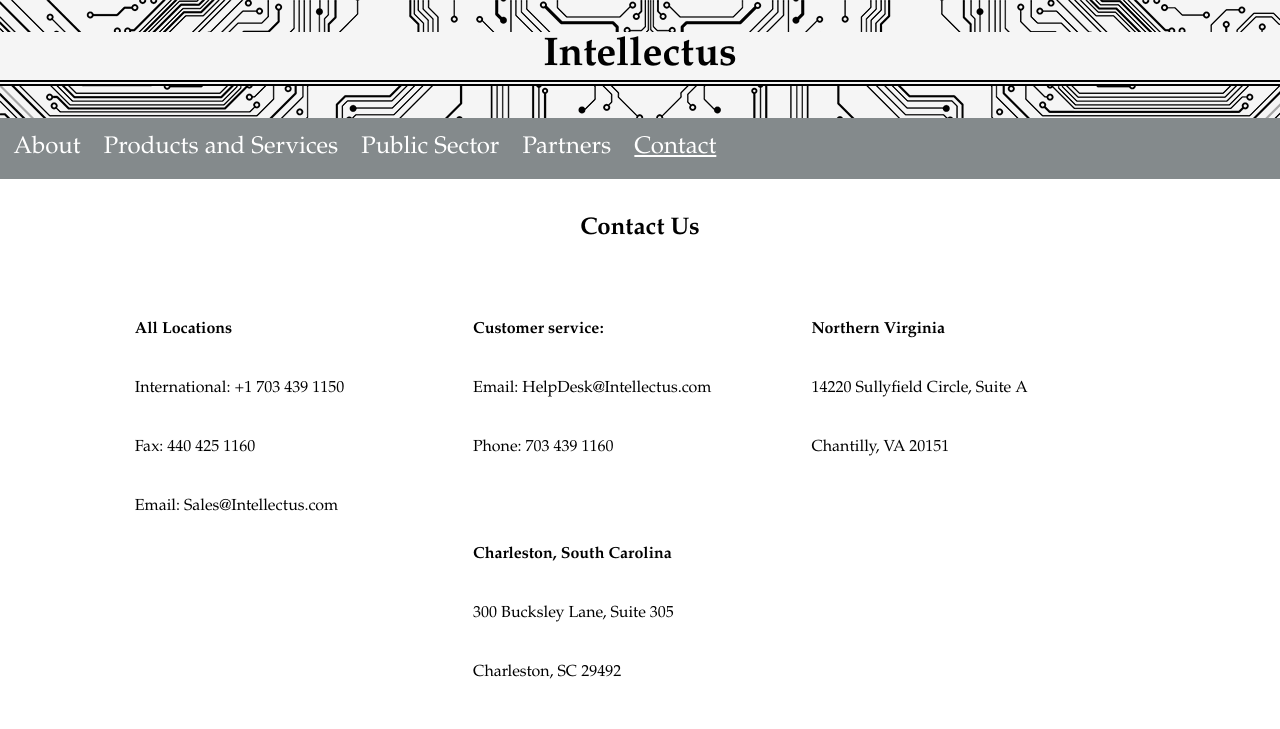
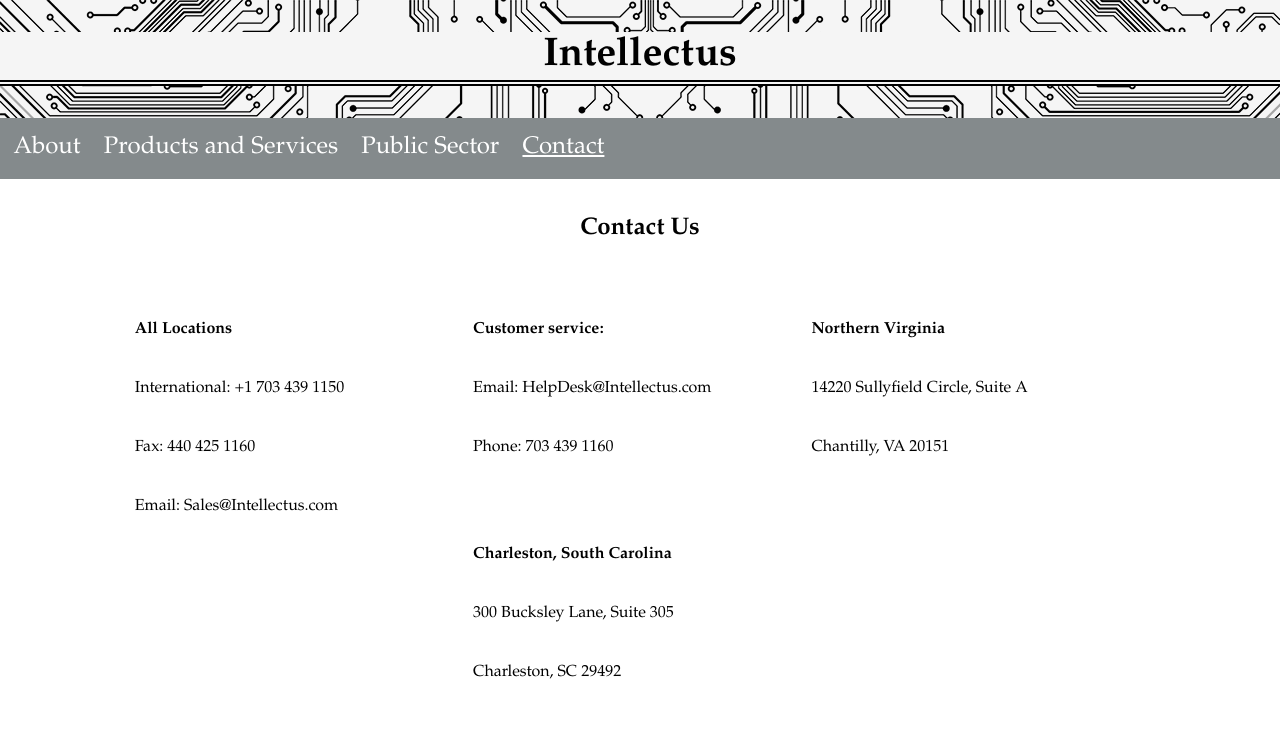
Before and after one commit to ChrisWatson1/Website, a PHP site: page /contact/ in a window 1280 px wide. Shown: the top 729 px of the page. Run offline with PHP 8.4, Linux system fonts and the light colour scheme.

Commit message:
Update nav.php

```diff
--- a/extra/nav.php
+++ b/extra/nav.php
@@ -28,8 +28,6 @@
   <li><a href="public-sector.php" <?php if($path_parts['filename'] == "public-sector")
   { print 'class="sel"';}?> >Public Sector</a></li>
 
-  <li><a href="partners.php" <?php if($path_parts['filename'] == "partners")
-  { print 'class="sel"';}?> >Partners</a></li>
 
   <li><a href="Contact.php" <?php if($path_parts['filename'] == "Contact")
   { print 'class="sel"';}?> >Contact</a></li>
```
